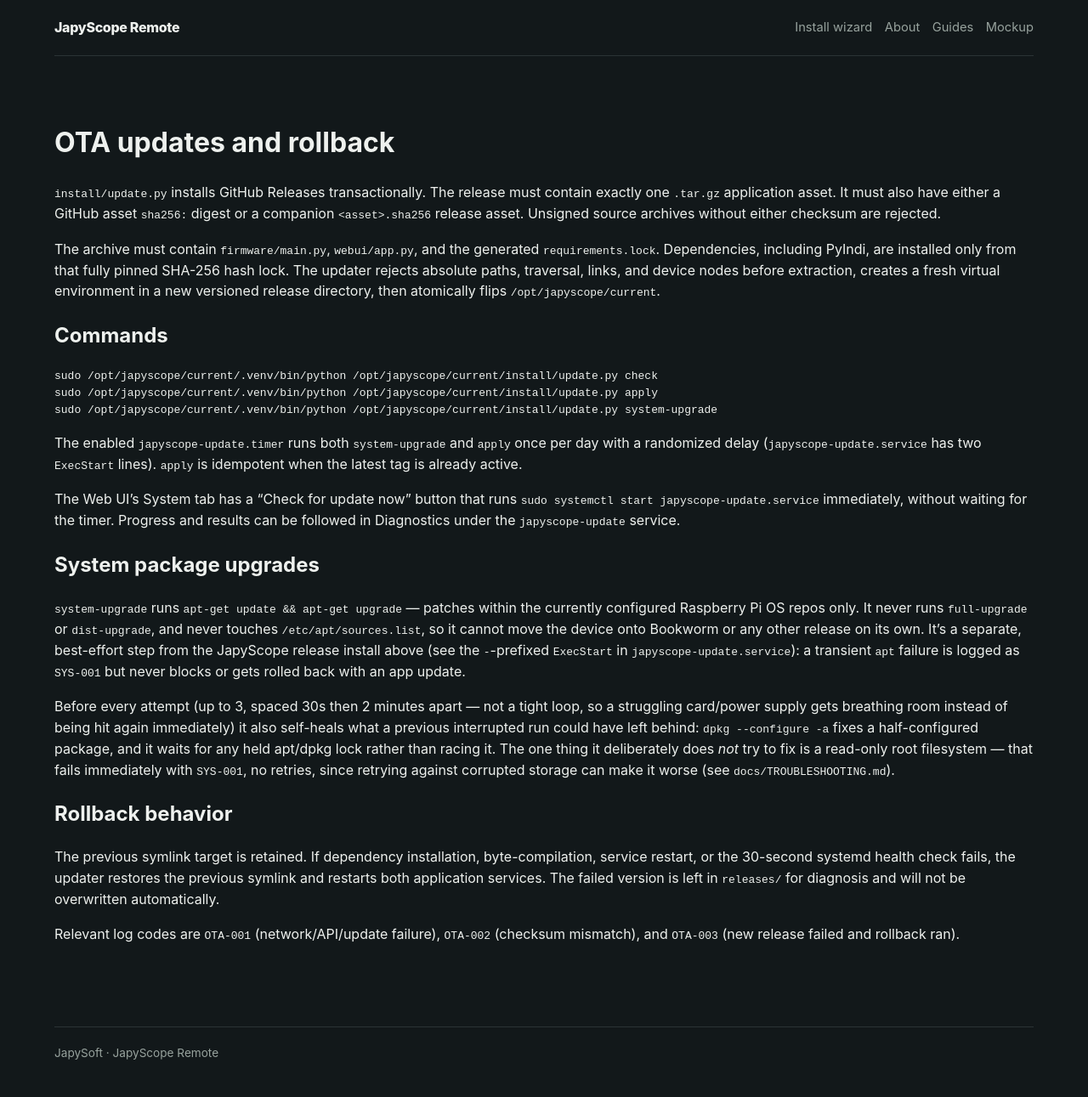
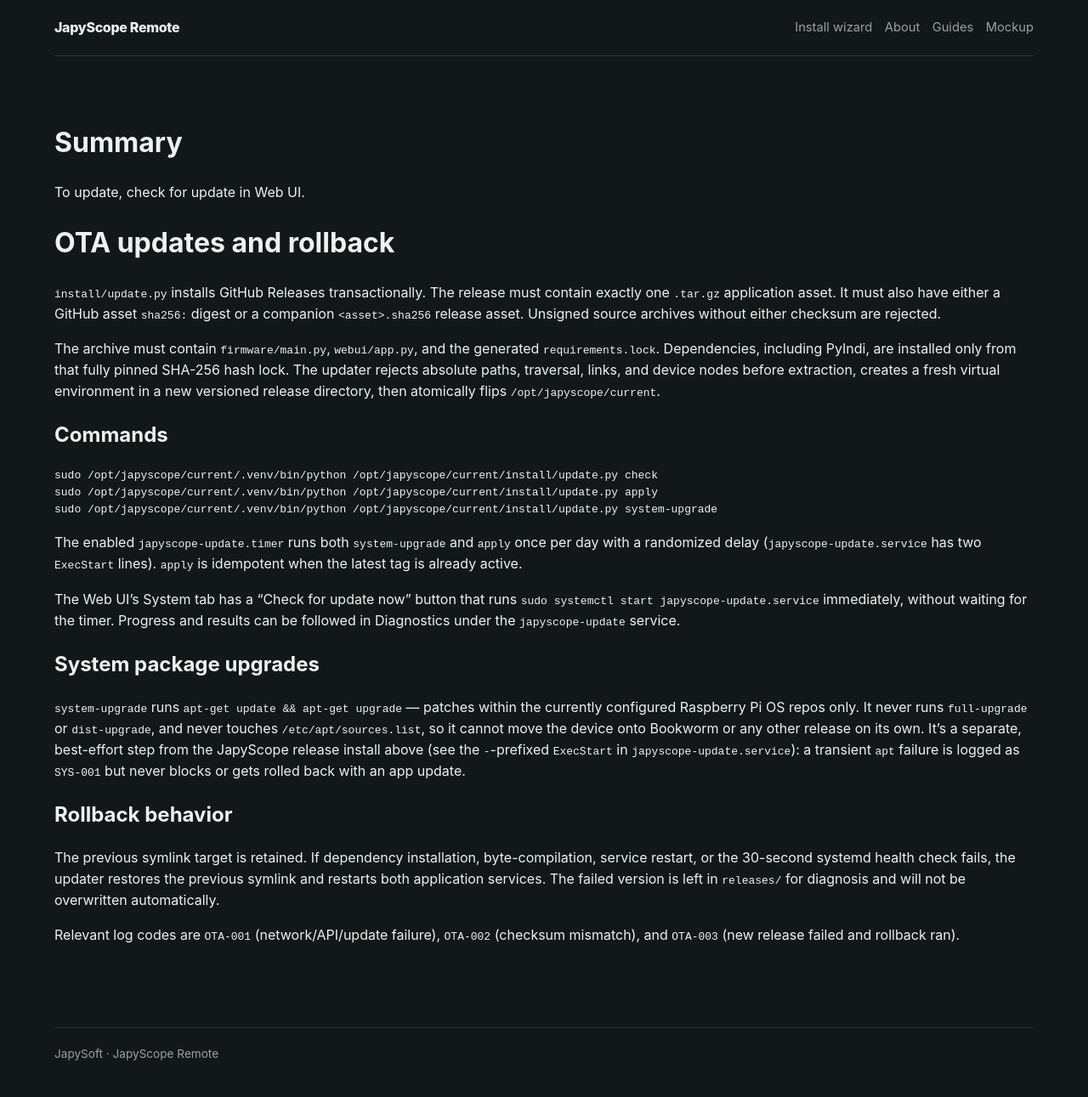
Before and after one commit to jan-tdy/japyscope-remote, a Jekyll site: the page built from docs/UPDATE.md, in a window 1280 px wide. Shown: the whole page at 85% size. Built offline with Jekyll 4.4.1, drawn with Linux system fonts in a browser that asks for light colours.

Commit message:
Enhance update documentation with summary section
Added a summary section to the update documentation and clarified the update process.

```diff
--- a/docs/UPDATE.md
+++ b/docs/UPDATE.md
@@ -3,6 +3,9 @@
 title: Updating JapyScope
 permalink: /update/
 ---
+# Summary
+
+To update, check for update in Web UI.
 
 # OTA updates and rollback
 
@@ -44,16 +47,6 @@
 `ExecStart` in `japyscope-update.service`): a transient `apt` failure is logged
 as `SYS-001` but never blocks or gets rolled back with an app update.
 
-Before every attempt (up to 3, spaced 30s then 2 minutes apart — not a tight
-loop, so a struggling card/power supply gets breathing room instead of being
-hit again immediately) it also self-heals what a
-previous interrupted run could have left behind: `dpkg --configure -a` fixes
-a half-configured package, and it waits for any held apt/dpkg lock rather
-than racing it. The one thing it deliberately does *not* try to fix is a
-read-only root filesystem — that fails immediately with `SYS-001`, no
-retries, since retrying against corrupted storage can make it worse (see
-`docs/TROUBLESHOOTING.md`).
-
 ## Rollback behavior
 
 The previous symlink target is retained. If dependency installation,
```
